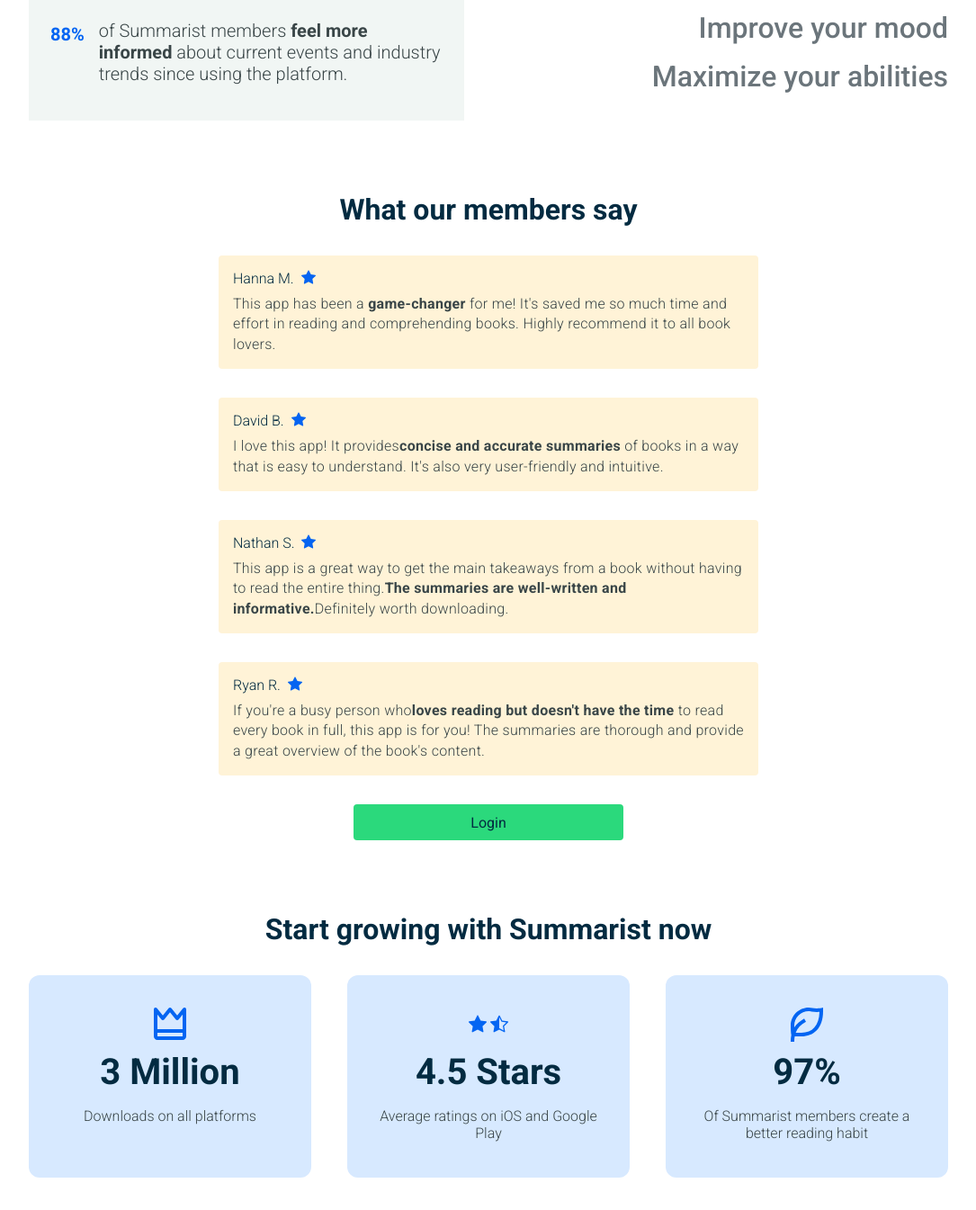
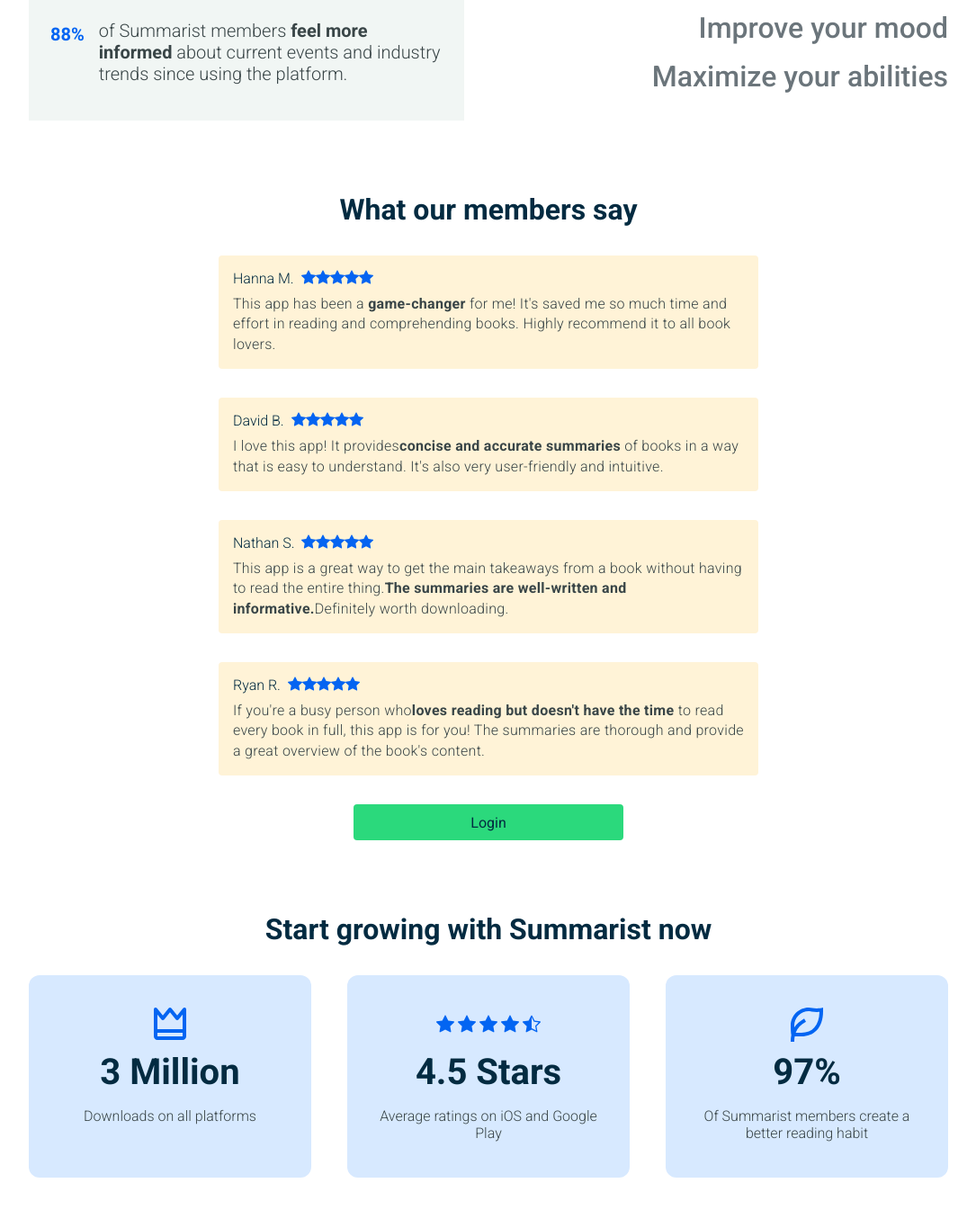
Before and after one commit to kshides21/summarist-home-page, a Next.js app: page / in a window 1280 px wide. Shown: the part 1538-2883 px from the top of the page at 90% size, without its empty margins (97-1182 px from the left). Built offline with nearby package versions, Linux system fonts and the light colour scheme.

Commit message:
fixed the star ratings

```diff
--- a/src/app/page.tsx
+++ b/src/app/page.tsx
@@ -150,6 +150,10 @@
                 <div className="review__name">Hanna M.</div>
                 <div className="review__stars">
                   <BsStarFill />
+                  <BsStarFill />
+                  <BsStarFill />
+                  <BsStarFill />
+                  <BsStarFill />
                 </div>
               </div>
               <div className="review__body">
@@ -162,6 +166,10 @@
               <div className="review__header">
                 <div className="review__name">David B.</div>
                 <div className="review__stars">
+                  <BsStarFill />
+                  <BsStarFill />
+                  <BsStarFill />
+                  <BsStarFill />
                   <BsStarFill />
                 </div>
               </div>
@@ -176,6 +184,10 @@
                 <div className="review__name">Nathan S.</div>
                 <div className="review__stars">
                   <BsStarFill />
+                  <BsStarFill />
+                  <BsStarFill />
+                  <BsStarFill />
+                  <BsStarFill />
                 </div>
               </div>
               <div className="review__body">
@@ -189,6 +201,10 @@
               <div className="review__header">
                 <div className="review__name">Ryan R.</div>
                 <div className="review__stars">
+                  <BsStarFill />
+                  <BsStarFill />
+                  <BsStarFill />
+                  <BsStarFill />
                   <BsStarFill />
                 </div>
               </div>
@@ -220,6 +236,9 @@
             </div>
             <div className="numbers">
               <div className="numbers__icon numbers__star--icon">
+                <BsStarFill />
+                <BsStarFill />
+                <BsStarFill />
                 <BsStarFill />
                 <BsStarHalf />
               </div>
```
